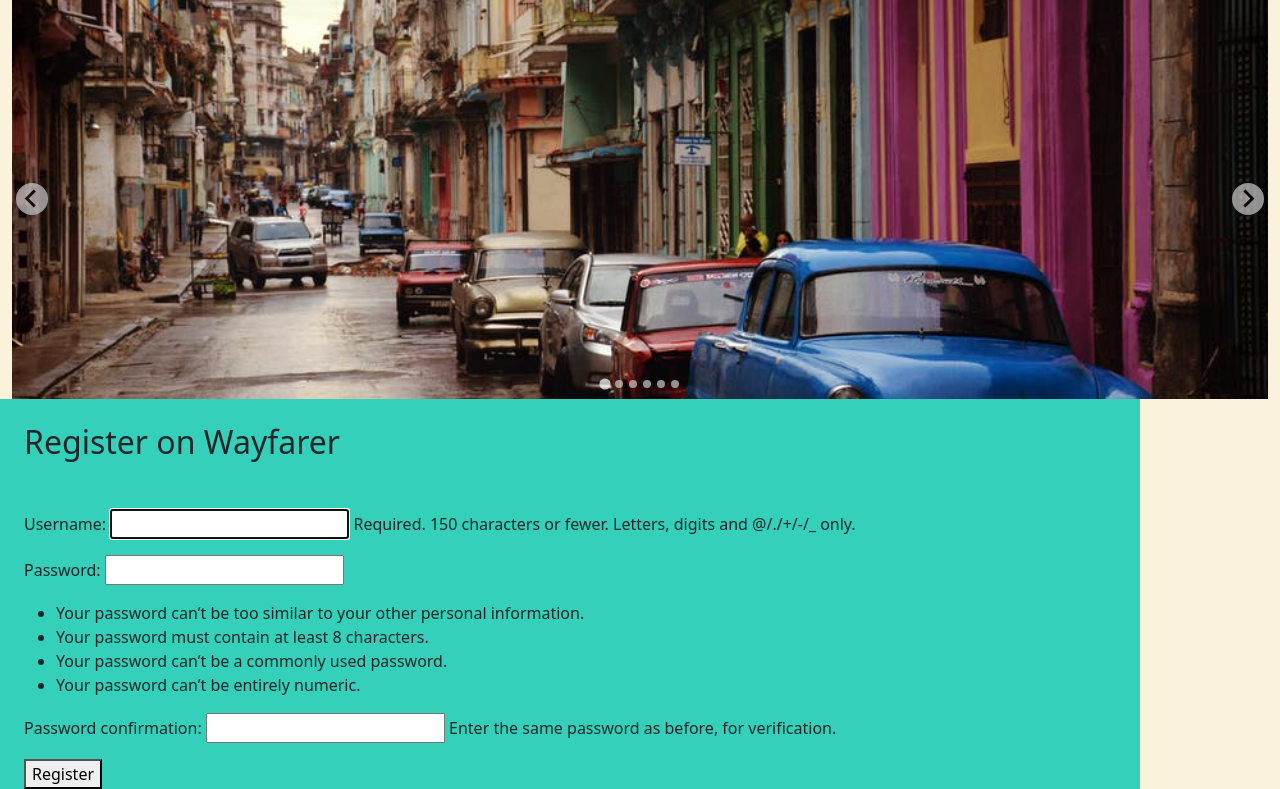
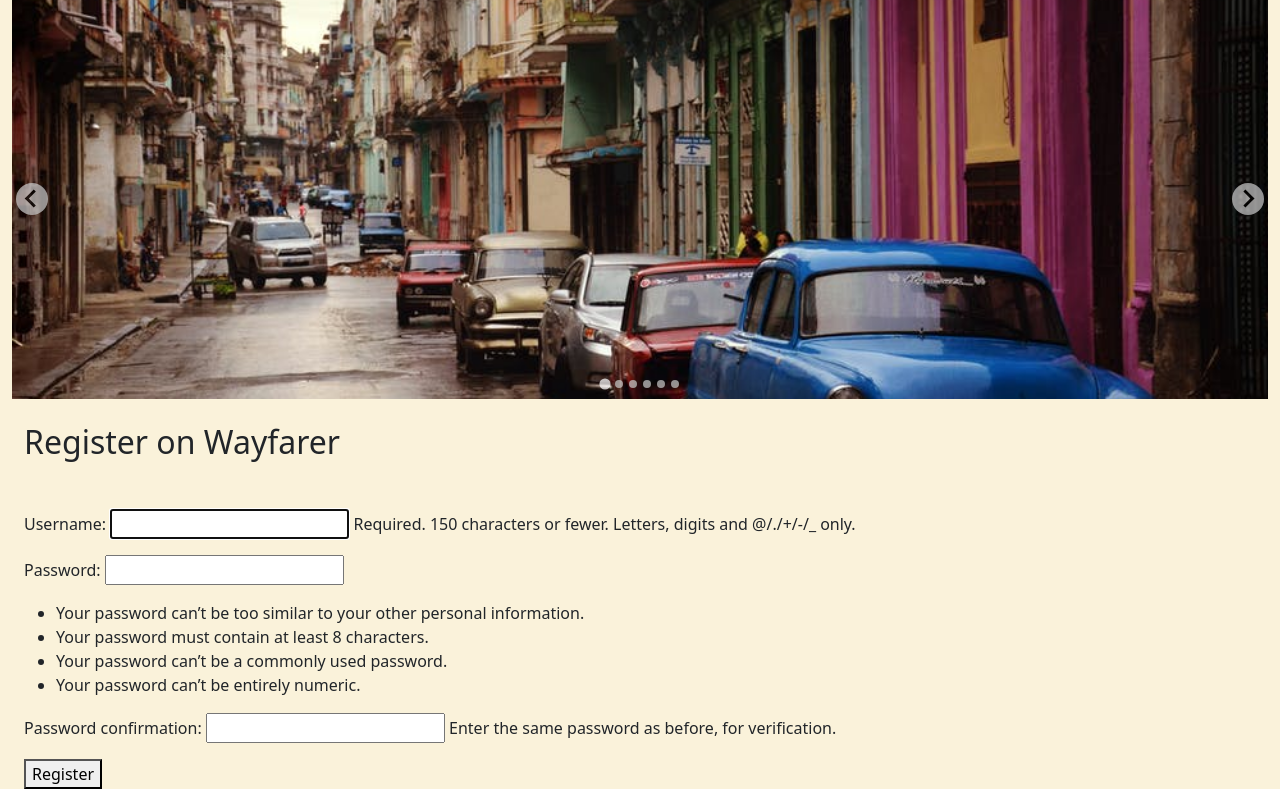
Before and after one commit to justnyc187/wayfarerProject, a Django app: page /account/register in a window 1280 px wide. Shown: the part 57-846 px from the top of the page. Run offline with Django 3.2, Linux system fonts and the light colour scheme.

Commit message:
comment out .container color styling

```diff
--- a/main_app/static/styles/main.css
+++ b/main_app/static/styles/main.css
@@ -12,7 +12,7 @@ body{
 }
 
 .container{
-    background-color: #35d0ba;
+    /* background-color: #35d0ba; */
     margin: 0 0 0 0;
 }
 
```
